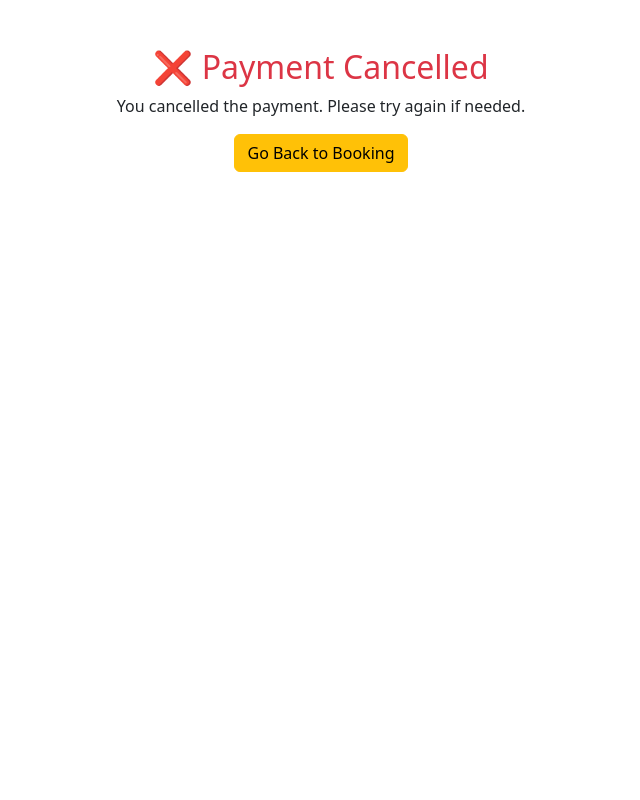
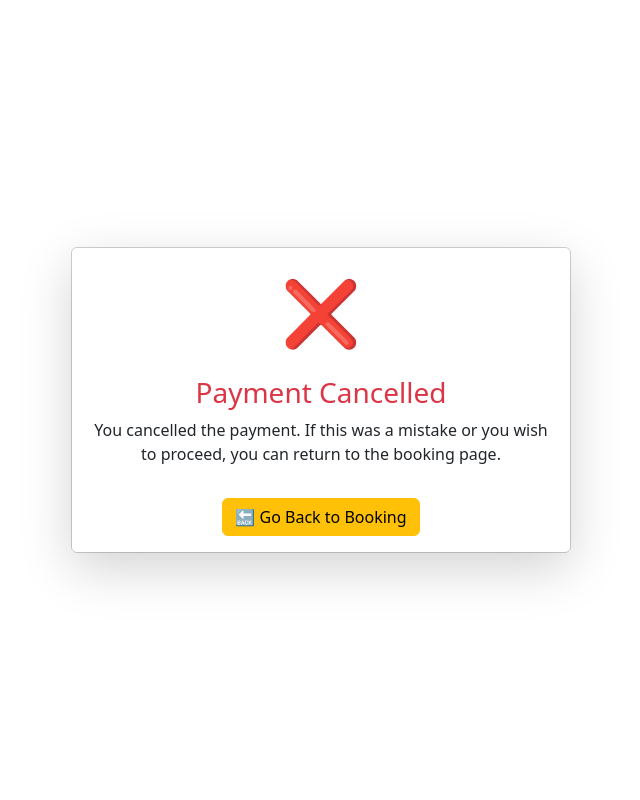
Before and after one commit to abhinavdeveloperiz/DietLab, a Django app: page /payment/cancel/ in a window 1280 px wide. Shown: the whole page, without its empty margins (319-959 px from the left). Run offline with Django 5.2, Linux system fonts and the light colour scheme.

Commit message:
push the updates

```diff
--- a/app/models.py
+++ b/app/models.py
@@ -48,8 +48,6 @@ class Availabledate(models.Model):
                 is_available=True
             )
 
-from django.db import models
-from django.core.exceptions import ValidationError
 
 class AvailableTime(models.Model):
     date = models.ForeignKey(Availabledate, on_delete=models.CASCADE)
--- a/app/templates/payment_cancel.html
+++ b/app/templates/payment_cancel.html
@@ -3,13 +3,34 @@
 <head>
     <meta charset="UTF-8">
     <title>Payment Cancelled</title>
+    <meta name="viewport" content="width=device-width, initial-scale=1">
     <link href="https://cdn.jsdelivr.net/npm/bootstrap@5.3.0/dist/css/bootstrap.min.css" rel="stylesheet">
+    <style>
+        body {
+            background: linear-gradient(to right, #ffffff 0%, #ffffff 100%);
+            min-height: 100vh;
+            display: flex;
+            align-items: center;
+            justify-content: center;
+        }
+        .card {
+            max-width: 500px;
+            margin: auto;
+            /* box-shadow: 0 0 20px rgba(0,0,0,0.1); */
+        }
+        .emoji {
+            font-size: 4rem;
+        }
+    </style>
 </head>
 <body>
-    <div class="container mt-5 text-center">
-        <h2 class="text-danger">❌ Payment Cancelled</h2>
-        <p>You cancelled the payment. Please try again if needed.</p>
-        <a href="{% url 'contact' %}" class="btn btn-warning">Go Back to Booking</a>
+    <div class="card text-center mx-3">
+        <div class="card-body shadow-lg">
+            <div class="emoji text-danger mb-3">❌</div>
+            <h3 class="card-title text-danger">Payment Cancelled</h3>
+            <p class="card-text">You cancelled the payment. If this was a mistake or you wish to proceed, you can return to the booking page.</p>
+            <a href="{% url 'contact' %}" class="btn btn-warning mt-3">🔙 Go Back to Booking</a>
+        </div>
     </div>
 </body>
 </html>
--- a/app/urls.py
+++ /dev/null
@@ -1,2 +0,0 @@
-from django.urls import path
-from . import views
--- a/static/css/home.css
+++ b/static/css/home.css
@@ -707,3 +707,9 @@ p {
   object-fit: cover;
 
 }
+@media(max-width: 768px) {
+  .insurance{
+    height: 70px;
+    width: 150px;
+  }
+}
```
Also changed, not shown: app/admin.py (+12 -1 lines), app/templates/home.html (+7 -6 lines), app/migrations/0002_alter_appointmentprice_actual_price_and_more.py (added), app/migrations/0003_alter_appointmentprice_actual_price_and_more.py (added), db.sqlite3, inspurance/wpa.jpg (added), inspurance/wpa.png (added).
